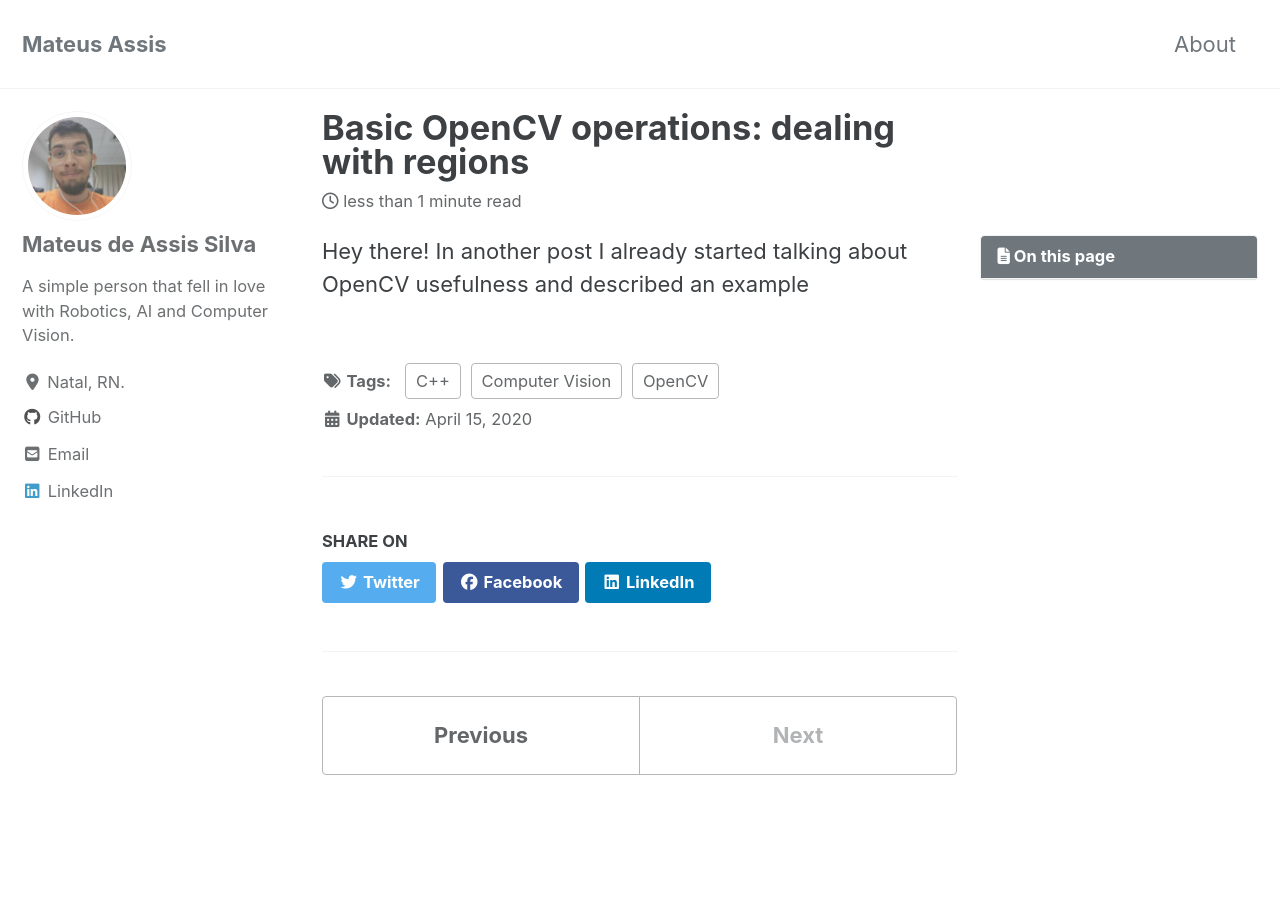
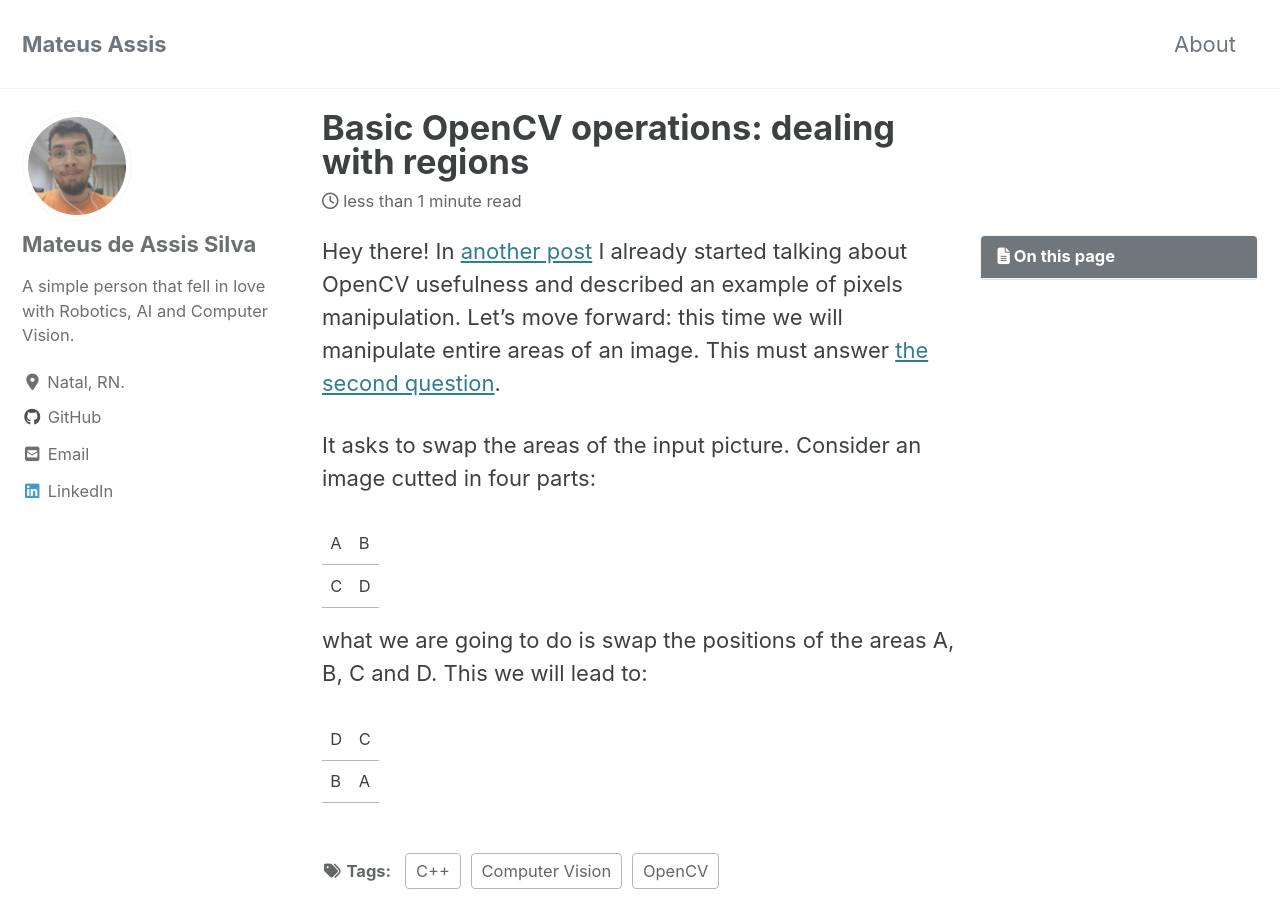
Before and after one commit to mtxslv/mtxslv.github.io, a Jekyll site: the page built from _posts/2020-04-15-opencv_basics_regions.md, in a window 1280 px wide and 900 px high. Built offline with Jekyll 4.4.1, drawn with Linux system fonts in a browser that asks for light colours; cached includes are drawn as plain includes; nearby versions of some CDN libraries.

Commit message:
introduction

```diff
--- a/_posts/2020-04-15-opencv_basics_regions.md
+++ b/_posts/2020-04-15-opencv_basics_regions.md
@@ -7,4 +7,14 @@
 author_profile: true
 ---
 
-Hey there! In another post I already started talking about OpenCV usefulness and described an example
+Hey there! In [another post](https://mtxslv.github.io/opencv_basics/) I already started talking about OpenCV usefulness and described an example of pixels manipulation. Let's move forward: this time we will manipulate entire areas of an image. This must answer [the second question](https://agostinhobritojr.github.io/tutorial/pdi/#_exerc%C3%ADcios).
+
+It asks to swap the areas of the input picture. Consider an image cutted in four parts:
+
+| A | B |
+| C | D |
+
+what we are going to do is swap the positions of the areas A, B, C and D. This we will lead to:
+
+| D | C |
+| B | A |
```
